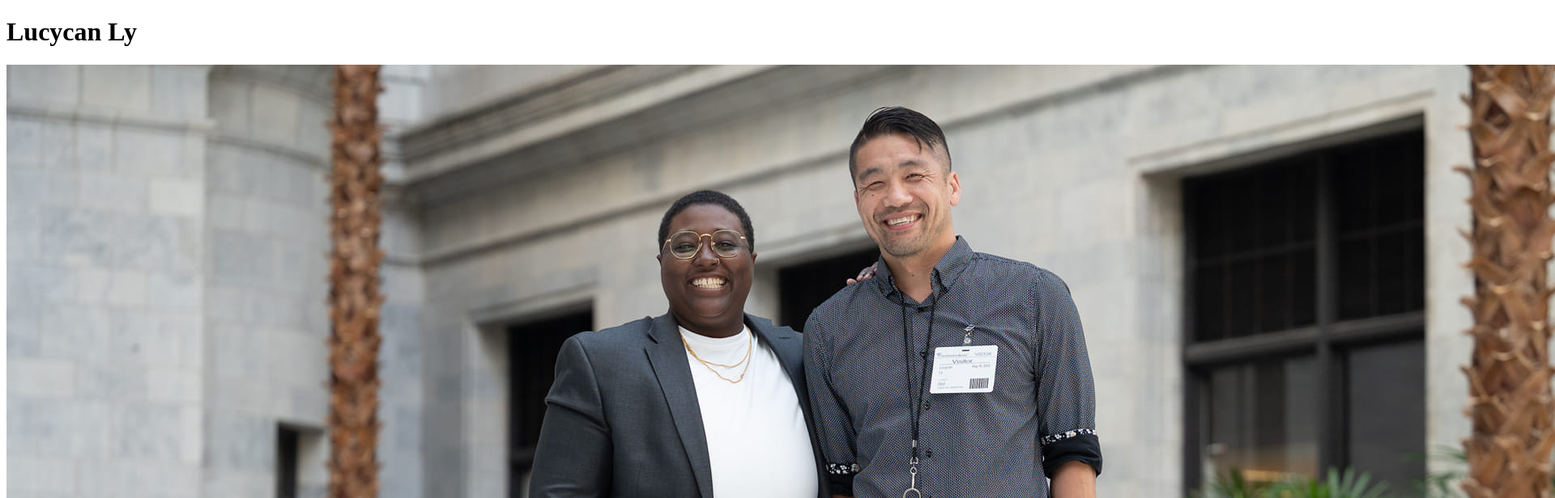
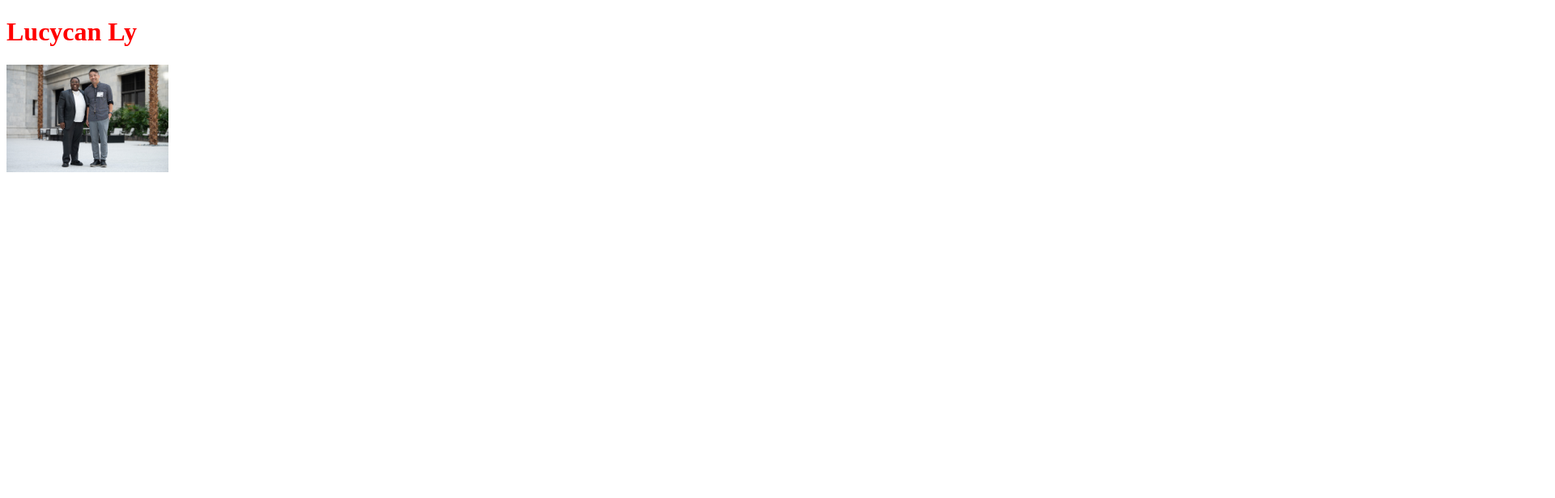
Before and after one commit to icstars/AboutMe-Lucycan, a plain HTML site: page index.html in a window 1280 px wide. Shown: the top 616 px of the page at 81% size, 1920 px wide, since content can reach past the window. Drawn offline with Linux system fonts and the light colour scheme.

Commit message:
linked css file
...

```diff
--- a/index.html
+++ b/index.html
@@ -4,9 +4,12 @@
     <meta charset="UTF-8">
     <meta name="viewport" content="width=device-width, initial-scale=1.0">
     <title>About Me</title>
+    <link rel = 'stylesheet' href="style.css">
 </head>
 <body>
-    <h1>Lucycan Ly</h1>
-    <img src="./joyAndI.jpg" alt="">
+    <div>
+        <h1 style = ''>Lucycan Ly</h1>
+        <img width="200px" src="./joyAndI.jpg" alt="">
+    </div>
 </body>
 </html>
--- /dev/null
+++ b/style.css
@@ -0,0 +1,3 @@
+h1 {
+    color: red;
+}
```
